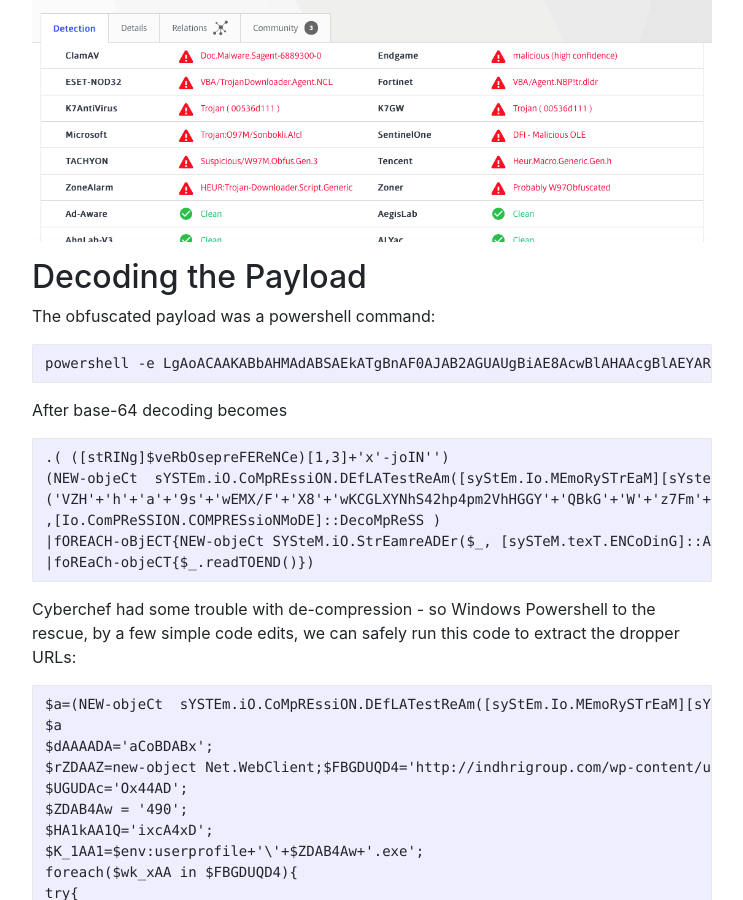
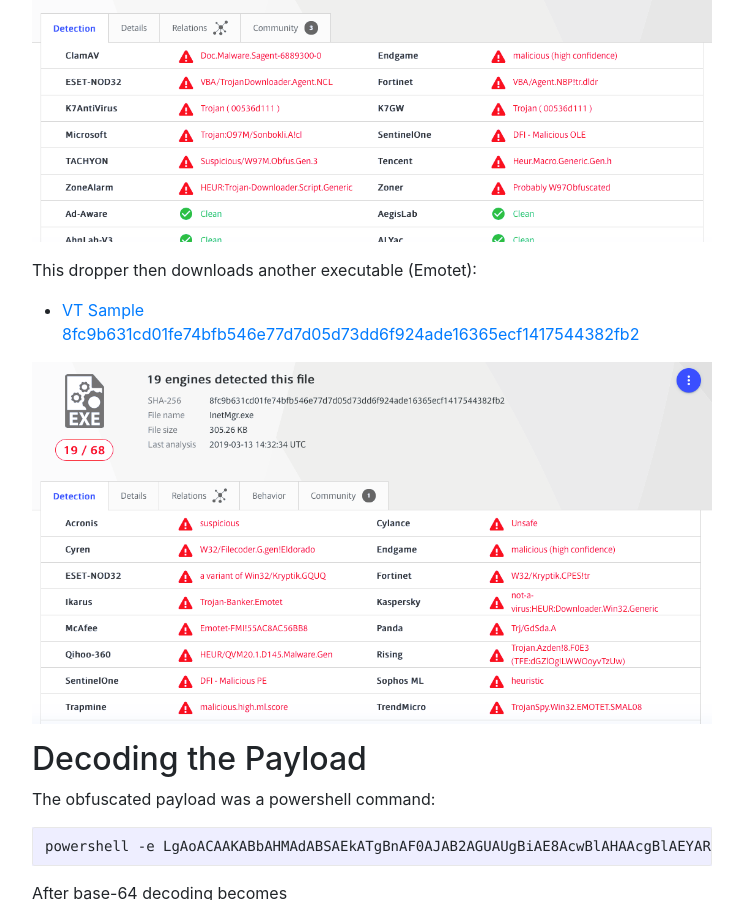
Before and after one commit to netscylla/blog, a Jekyll site: the page built from _posts/2019-03-13-Yet-Another-Emotet-Dropper.md, in a window 1280 px wide and 900 px high, scrolled down 3137 px. Shown: the whole window, without its empty margins (268-1011 px from the left). Built offline with Jekyll 4.4.1, drawn with Linux system fonts in a browser that asks for light colours; nearby versions of some CDN libraries; library files that are not in the unit come from our copies; comment, search, counter and statistics services are not loaded; some of the changed text lies outside the part shown.

Commit message:
minor IOC changes to emotet post

````diff
--- a/_posts/2019-03-13-Yet-Another-Emotet-Dropper.md
+++ b/_posts/2019-03-13-Yet-Another-Emotet-Dropper.md
@@ -111,6 +111,10 @@ By inserting the URL into VirusTotal we can gather evidence that confirms our su
 
 ![VT on sample](/blog/assets/VT_Emotet.png)
 
+This dropper then downloads another executable (Emotet):
+ * [ VT Sample 8fc9b631cd01fe74bfb546e77d7d05d73dd6f924ade16365ecf1417544382fb2](https://www.virustotal.com/#/file/8fc9b631cd01fe74bfb546e77d7d05d73dd6f924ade16365ecf1417544382fb2/detection)
+
+![VT on sample](/blog/assets/VT_Emotet2.png)
 
 ## Decoding the Payload
 
@@ -128,6 +132,7 @@ After base-64 decoding becomes
 |foREaCh-objeCT{$_.readTOEND()})
 ```
 Cyberchef had some trouble with de-compression - so Windows Powershell to the rescue, by a few simple code edits, we can safely run this code to extract the dropper URLs:
+
 ```
 $a=(NEW-objeCt  sYSTEm.iO.CoMpREssiON.DEfLATestReAm([syStEm.Io.MEmoRySTrEaM][sYstem.cOnvERt]::fRoMBaSe64STrinG( ('VZH'+'h'+'a'+'9s'+'wEMX/F'+'X8'+'wKCGLXYNhS42hp4pm2VhHGGY'+'QBkG'+'W'+'z7Fm'+'RzKy'+'Equ'+'E/O9Vtibd7u'+'P'+'d'+'j/'+'ce7'+'8IK'+'/DDICX/UlAF1'+'JAv'+'Nh'+'gF'+'scoXjX'+'Je'+'/Udj'+'gGW30E8vHTqKy'+'Wf'+'hE'+'l6xYs'+'zQ'+'njbX9f'+'RxLVTVG'+'7o'+'w+9JHQ+3'+'js50'+'Ir6+H40HeaV0NMi/j'+'hQ'+'g8'+'e77hoZf1yRXm1lyp+'+'X'+'vwFLnd'+'t5BDx7l'+'+d8t'+'PC'+'3'+'oB'+'almh0b6'+'Ww'+'O'+'F'+'jj77wbIoX'+'2Xa'+'4e'+'3v'+'1'+'qqbg'+'S'+'kneV'+'HIQ+'+'m'+'AH/'+'WO9'+'Uk5TiGI'+'98'+'+TEm0Y'+'++k3Z'+'CHsg0'+'C4tlwU'+'Dk5LtLU2C+'+'E18JTWEM8'+'oC'+'kizu'+'/+Ax'+'JC5Cscy'+'Kd'+'gNRdoK/bxK/yEN'+'X'+'x/jC'+'g6Y'+'2uZYc'+'z8o'+'v'+'MrgozEqFDkt'+'XaIB'+'f'+'NJB'+'zbrQMI'+'pApu'+'vU5P1'+'ryc3'+'v4'+'QMT2qS4dPXuq'+'KfwjezHzWLwVQCsw'+'n'+'YRu2hmLpf7i'+'qg8lkiX'+'a+s'+'ri/sVGHame'+'bYL7DIL'+'3z'+'Mw1OK3XULf7HZSFtabstXJ'+'KTCgqAt'+'NiQ'+'rPR52+x8F'+'tyK5'+'nQ+h'+'9+o0'+'9TBm'+'JPR+aC+g'+'Fc=') ) ,[Io.ComPReSSION.COMPRESsioNMoDE]::DecoMpReSS ) |fOREACH-oBjECT{NEW-objeCt SYSteM.iO.StrEamreADEr($_, [sySTeM.texT.ENCoDinG]::AsciI ) } |foREaCh-objeCT{$_.readTOEND()})
 $a
@@ -164,8 +169,11 @@ URLhaus is an excellent resource for sharing intel on phishing and dropper URLs:
 | url | http://fiberoptictestrentals.net/wp-admin/fs/ | 65.75.167.106 |
 | url | https://financialdiscourse.com/gnh1bcv/waG7/ | 35.173.204.6 |
 | url | http://62.217.133.100:443/ | 62.217.133.100 |
+| dropper | 216937657718.doc |
 | hashes | 001026B418749644107CC8581511EA238E313A31 | 216937657718.doc |
 | hashes | 7B2FC1C752696EEEB7DAF301F02A1DD9 | 216937657718.doc |
 | dropper | C:\Users\user\490.exe  | |
 | hashes | 8FC9B631CD01FE74BFB546E77D7D05D73DD6F924ADE16365ECF1417544382FB2 | C:\Users\user\490.exe |
+| hashes | acffee9073e938f68ed378211e9cb4e0e6942673 | wabmetagen.exe |
+| dropper | C:\Users\admin\AppData\Local\wabmetagen\wabmetagen.exe | |
 | VBA | Macros/VBA/RoCDcZA1 | |
````
Also changed, not shown: assets/VT_Emotet2.png (added).
